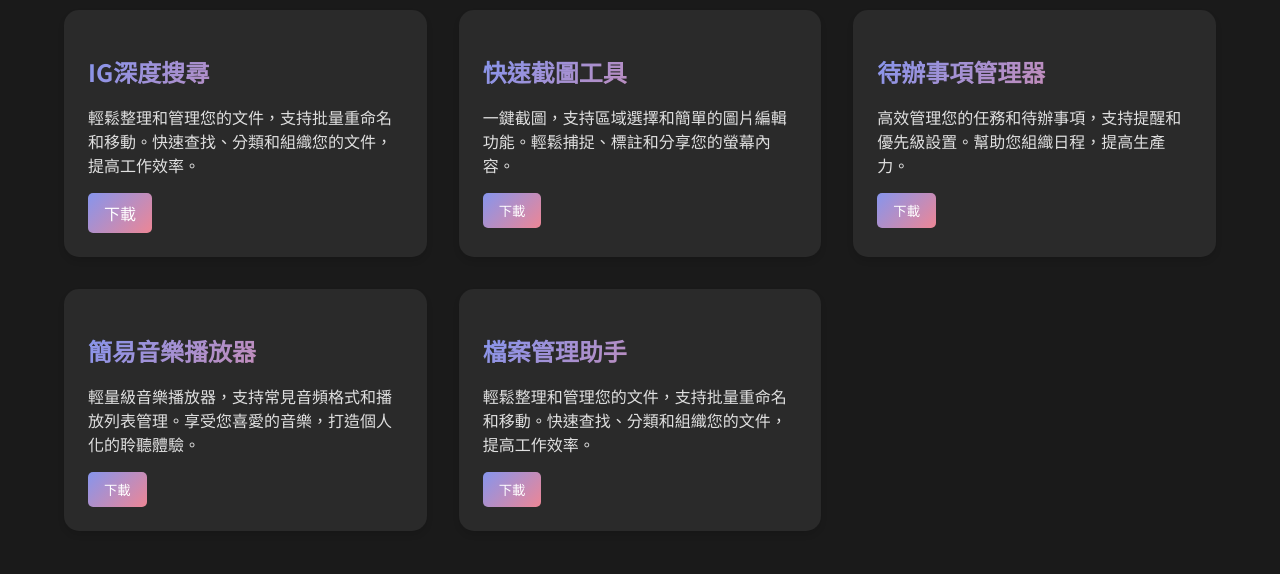
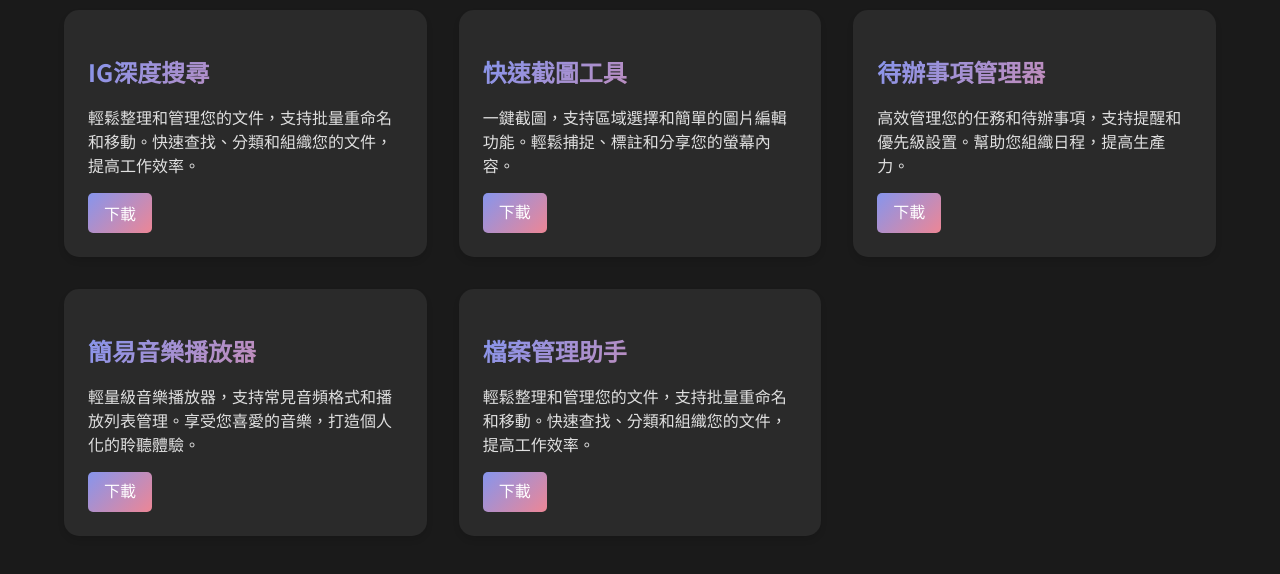
Before and after one commit to catwbu/Web-tool, a plain HTML site: page index.html in a window 1280 px wide. Shown: the part 112-686 px from the top of the page. Drawn offline with Linux system fonts and the light colour scheme.

Commit message:
Update index.html

```diff
--- a/index.html
+++ b/index.html
@@ -141,20 +141,22 @@
         }
 
         .download-button {
-            display: inline-block;
-            padding: 0.5rem 1rem;
-            background: var(--button-gradient);
-            color: white;
-            text-decoration: none;
-            border-radius: 5px;
-            transition: all 0.3s ease;
-            border: none;
-            cursor: pointer;
-        }
+    display: inline-block; /* 確保與按鈕樣式一致 */
+    padding: 0.5rem 1rem; /* 調整內邊距 */
+    background: var(--button-gradient); /* 按鈕背景色 */
+    color: white; /* 按鈕文字色 */
+    text-decoration: none; /* 移除連結下劃線 */
+    border-radius: 5px; /* 圓角 */
+    transition: all 0.3s ease; /* 過渡效果 */
+    border: none; /* 移除邊框，與按鈕一致 */
+    cursor: pointer; /* 鼠標樣式 */
+    font-size: 16px; /* 字體大小 */
+    line-height: 1.5; /* 行高，確保文字垂直居中 */
+}
 
-        .download-button:hover {
-            background: var(--button-hover-gradient);
-        }
+.download-button:hover {
+    background: var(--button-hover-gradient); /* 滑鼠懸停背景色 */
+}
 
         @media (max-width: 768px) {
             .container {
```
